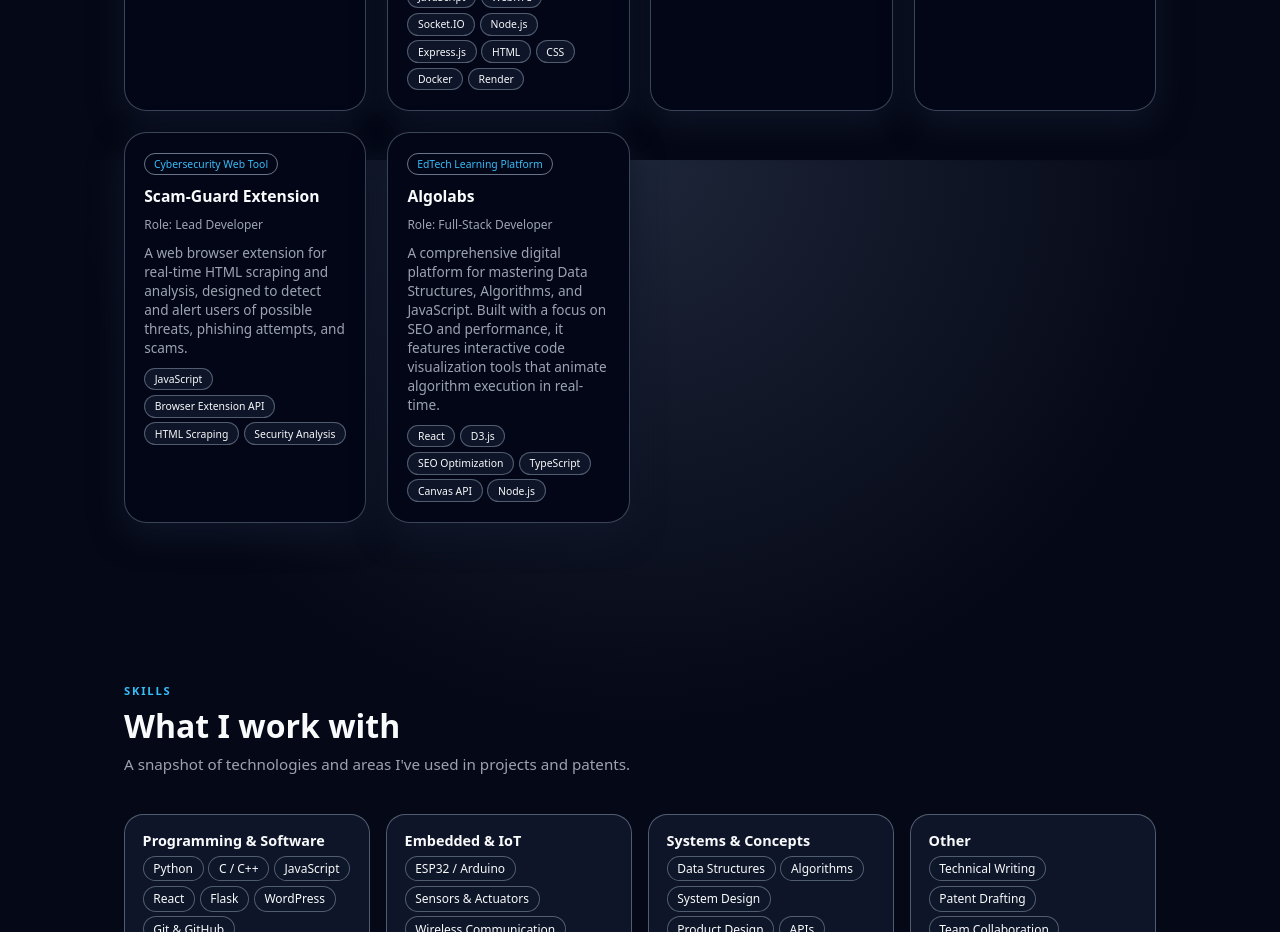
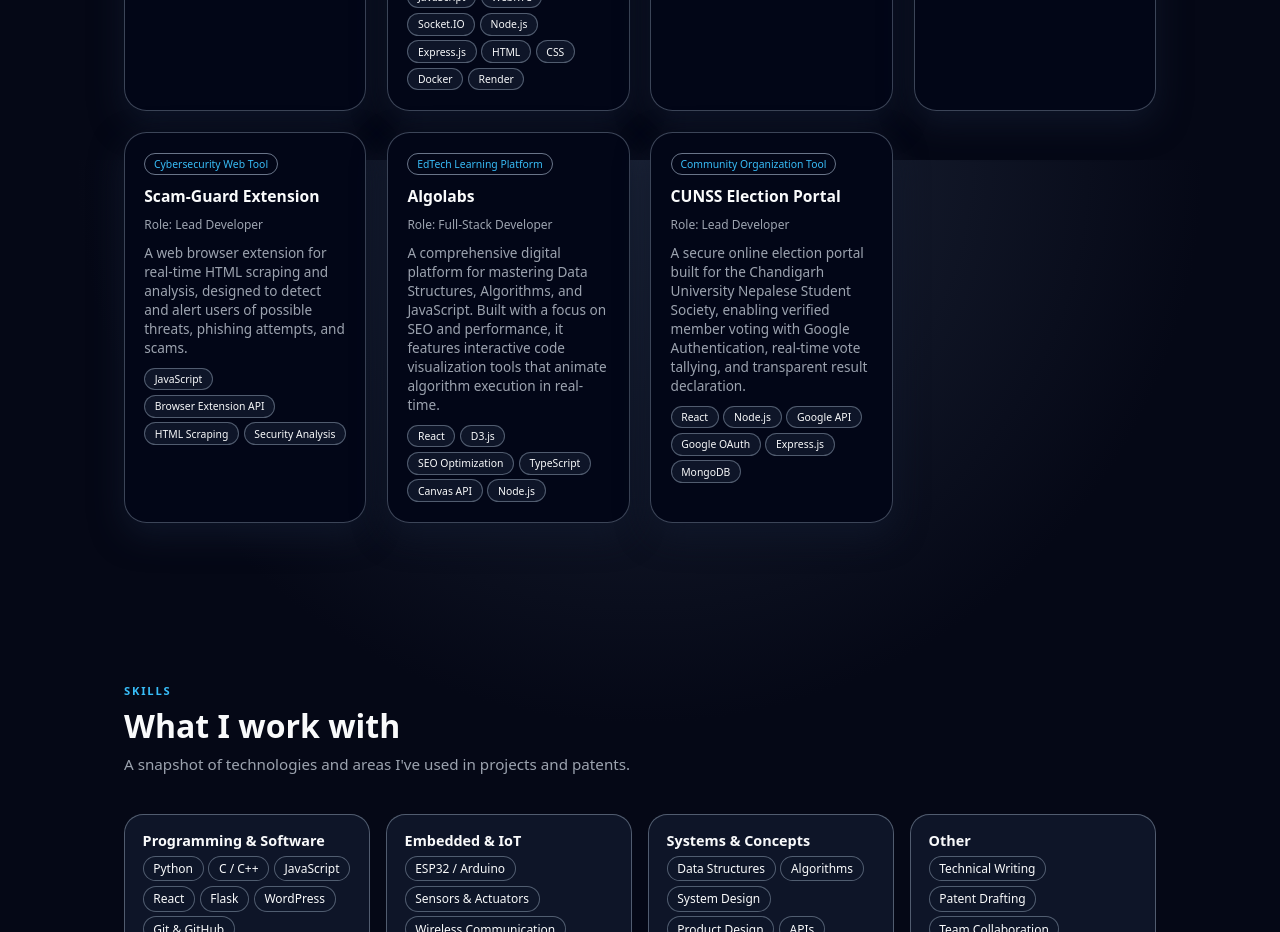
Before and after one commit to deiepak/deepak-portfolio, a React (Vite) app: page / in a window 1280 px wide. Shown: the part 3040-3972 px from the top of the page. Built offline with nearby package versions, Linux system fonts and the light colour scheme.

Commit message:
Add CUNSS Election Portal project

```diff
--- a/src/data.js
+++ b/src/data.js
@@ -126,4 +126,13 @@ export const projects = [
       "A comprehensive digital platform for mastering Data Structures, Algorithms, and JavaScript. Built with a focus on SEO and performance, it features interactive code visualization tools that animate algorithm execution in real-time.",
     tech: ["React", "D3.js", "SEO Optimization", "TypeScript", "Canvas API", "Node.js"],
   },
+  {
+    id: 12,
+    title: "CUNSS Election Portal",
+    role: "Lead Developer",
+    context: "Community Organization Tool",
+    description:
+      "A secure online election portal built for the Chandigarh University Nepalese Student Society, enabling verified member voting with Google Authentication, real-time vote tallying, and transparent result declaration.",
+    tech: ["React", "Node.js", "Google API", "Google OAuth", "Express.js", "MongoDB"],
+  },
 ];
```
